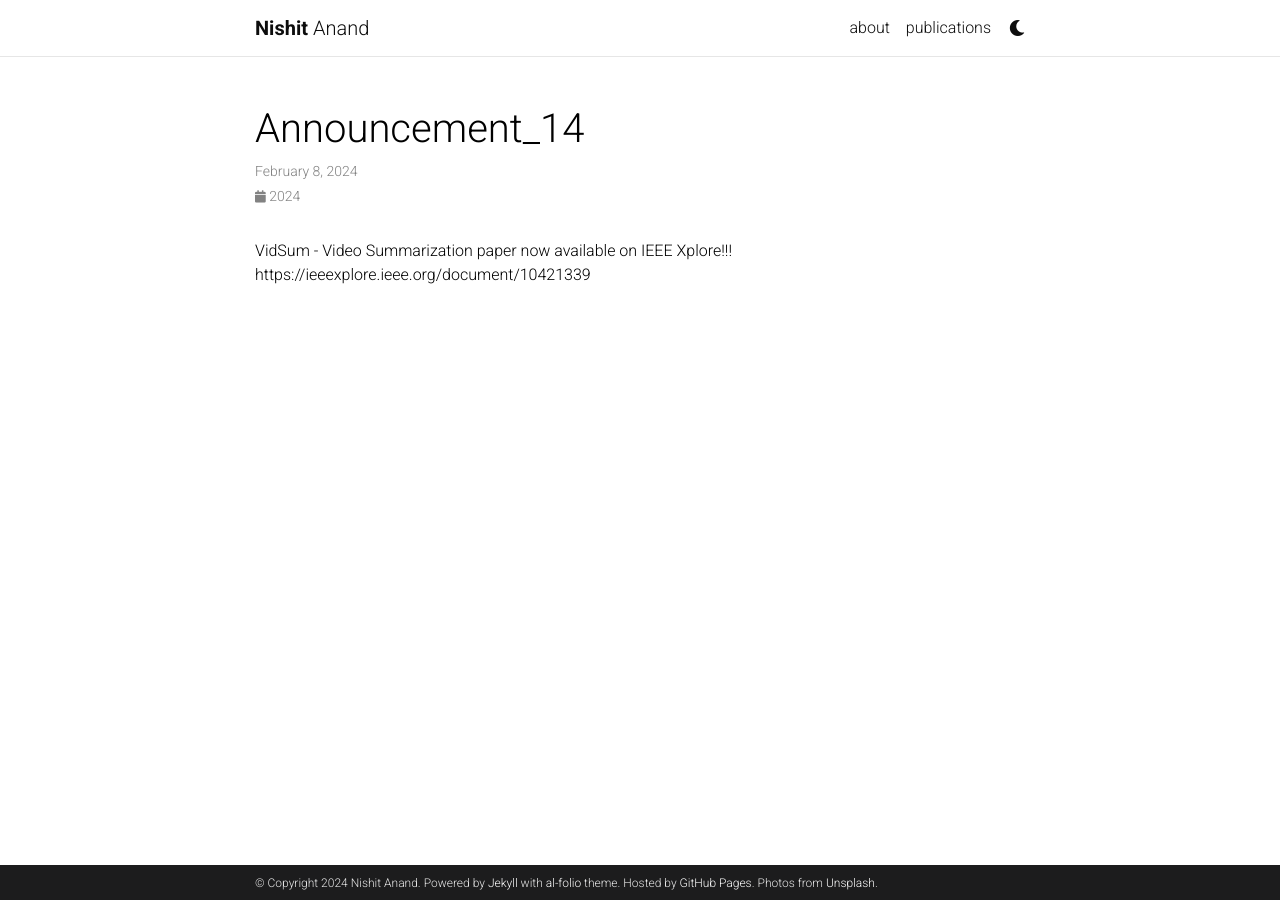
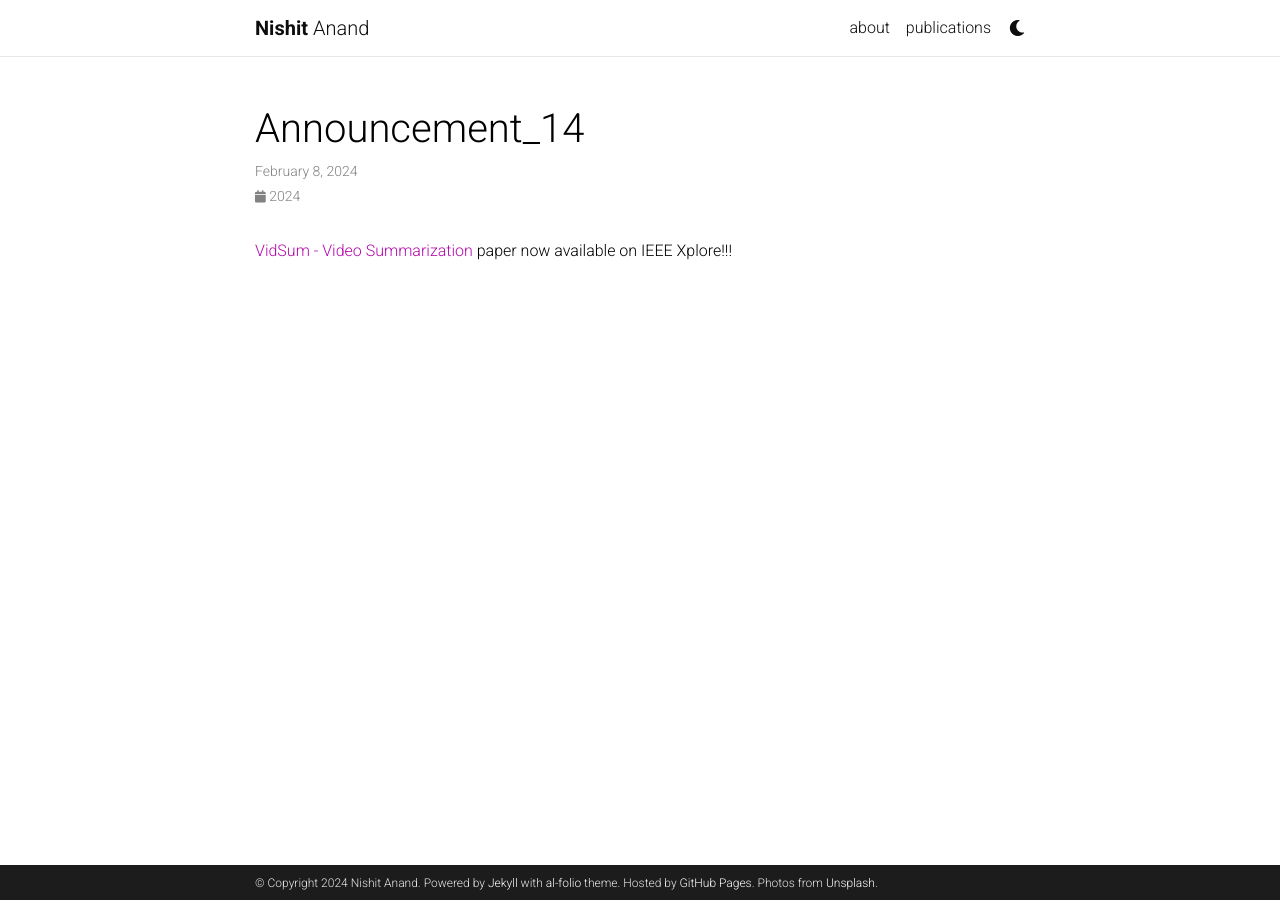
Before and after one commit to nishitanand/nishitanand.github.io, a Jekyll site: the page built from _news/announcement_14.md, in a window 1280 px wide. Built offline with Jekyll 4.4.1, drawn with Linux system fonts in a browser that asks for light colours; comment, search, counter and statistics services are not loaded; a style sheet for code colours, icons or effects is not loaded.

Commit message:
Update announcement_14.md

```diff
--- a/_news/announcement_14.md
+++ b/_news/announcement_14.md
@@ -4,4 +4,4 @@ date: 2024-02-08 15:59:00-0400
 inline: true
 ---
 
-VidSum - Video Summarization paper now available on IEEE Xplore!!! https://ieeexplore.ieee.org/document/10421339
+[VidSum - Video Summarization](https://ieeexplore.ieee.org/document/10421339) paper now available on IEEE Xplore!!!
```
